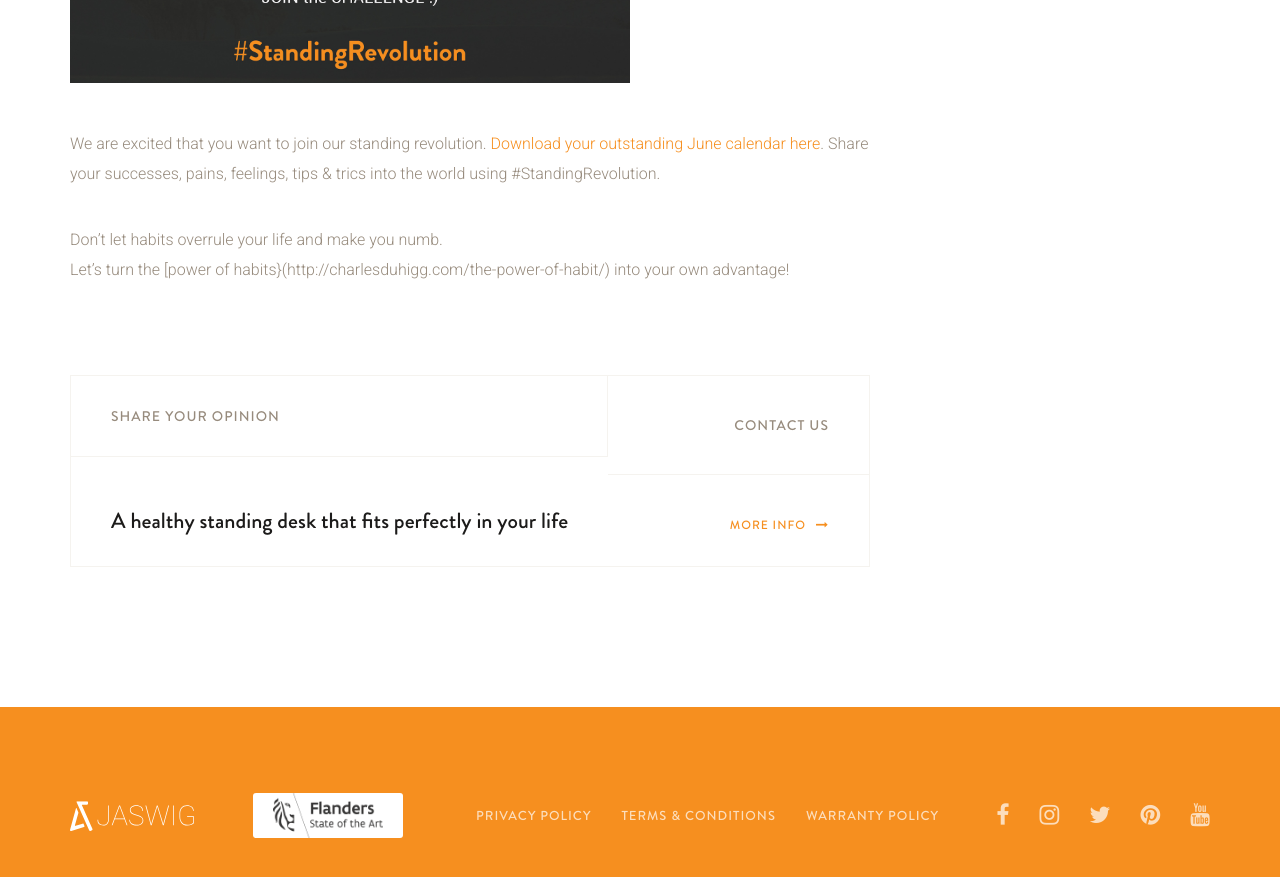
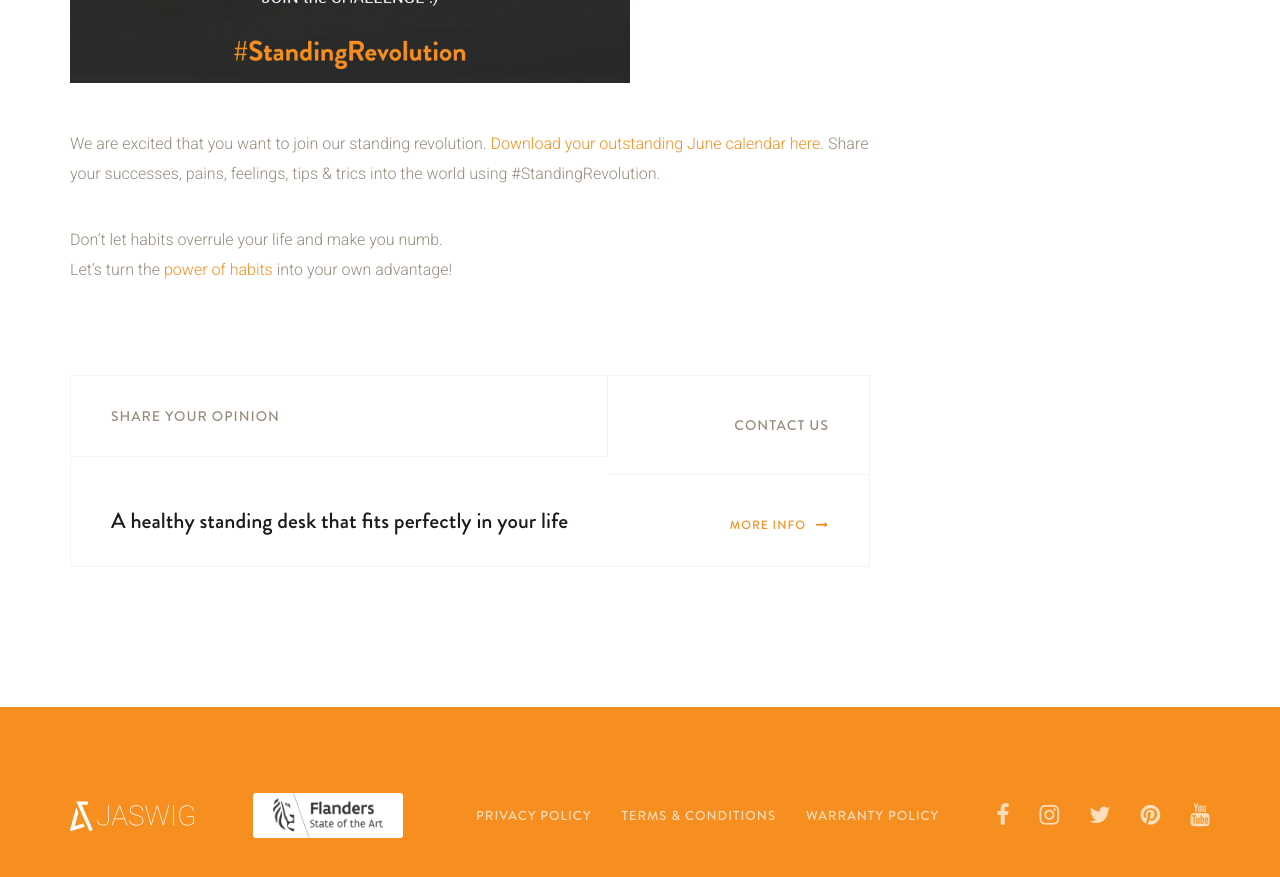
Before and after one commit to samuelrieder/jaswig.github.io, a Jekyll site: the page built from _posts/2016-06-03-StandingChallenge.markdown, in a window 1280 px wide and 900 px high, scrolled down 1663 px. Shown: the top 877 px of the window. Built offline with Jekyll 4.4.1, drawn with Linux system fonts in a browser that asks for light colours; nearby versions of some CDN libraries.

Commit message:
Update 2016-06-03-StandingChallenge.markdown

```diff
--- a/_posts/2016-06-03-StandingChallenge.markdown
+++ b/_posts/2016-06-03-StandingChallenge.markdown
@@ -30,4 +30,4 @@ Because it is not easy to undo a habit, we want to help you. We will remember yo
 We are excited that you want to join our standing revolution. [Download your outstanding June calendar here](/images/blog/outstandingjune.pdf). Share your successes, pains, feelings, tips & trics into the world using #StandingRevolution.
 
 Don’t let habits overrule your life and make you numb.
-Let’s turn the [power of habits}(http://charlesduhigg.com/the-power-of-habit/) into your own advantage!
+Let’s turn the [power of habits](http://charlesduhigg.com/the-power-of-habit/) into your own advantage!
```
